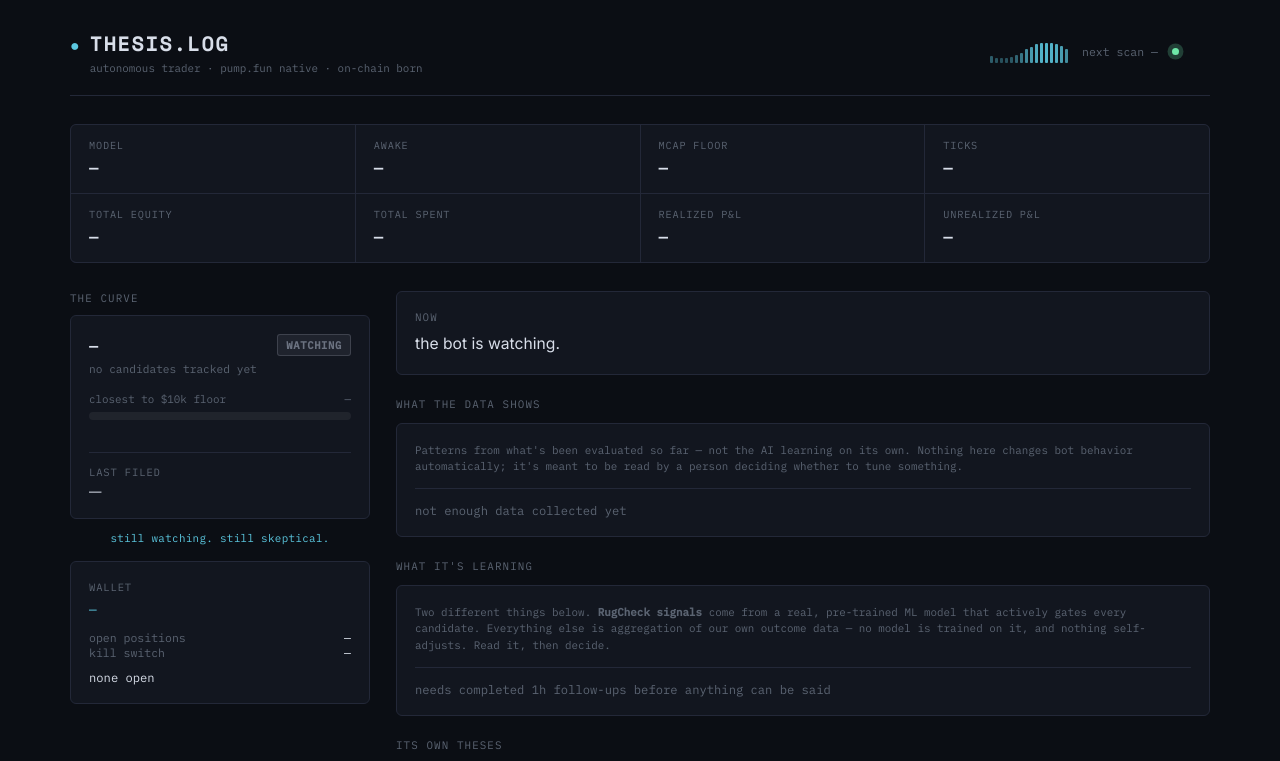
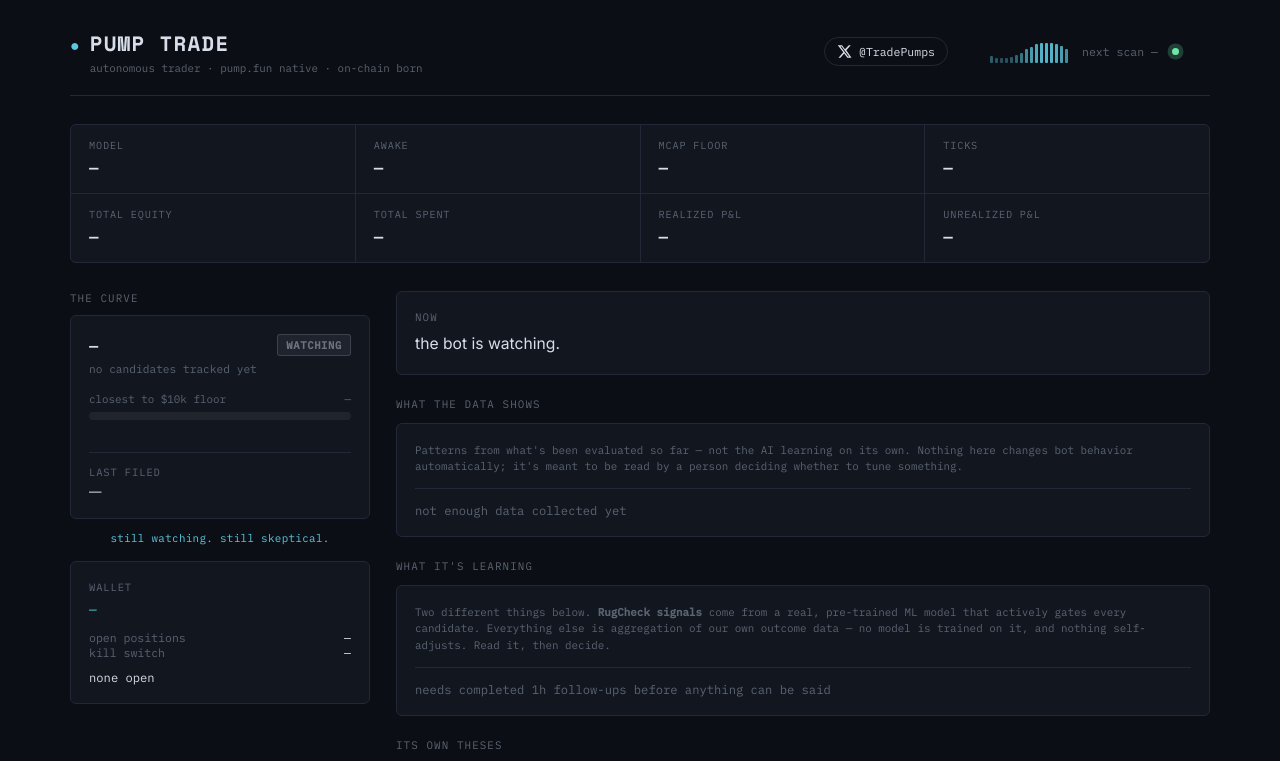
Before and after one commit to exrusion/solana-thesis-bot, a website: page public/index.html in a window 1280 px wide. Shown: the top 761 px of the page. Drawn offline with nearby package versions, Linux system fonts and the light colour scheme; no server answers.

Commit message:
v38: rename to Pump Trade, add X link

```diff
--- a/package.json
+++ b/package.json
@@ -1,5 +1,5 @@
 {
-  "name": "solana-thesis-bot",
+  "name": "pump-trade",
   "version": "1.0.0",
   "description": "Autonomous Solana meme-coin trading bot that generates AI trading theses and executes real trades",
   "type": "module",
--- a/public/index.html
+++ b/public/index.html
@@ -3,7 +3,7 @@
 <head>
 <meta charset="UTF-8" />
 <meta name="viewport" content="width=device-width, initial-scale=1.0" />
-<title>THESIS.LOG</title>
+<title>Pump Trade</title>
 <link rel="preconnect" href="https://fonts.googleapis.com">
 <link rel="preconnect" href="https://fonts.gstatic.com" crossorigin>
 <link href="https://fonts.googleapis.com/css2?family=Space+Mono:wght@400;700&family=IBM+Plex+Mono:wght@400;500&family=Inter:wght@400;500;600&display=swap" rel="stylesheet">
@@ -15,10 +15,14 @@
       <div class="brand">
         <span class="brand-mark">&#9679;</span>
         <div>
-          <h1>THESIS.LOG</h1>
+          <h1>PUMP TRADE</h1>
           <div class="tagline">autonomous trader &middot; pump.fun native &middot; on-chain born</div>
         </div>
       </div>
+      <a class="x-link" href="https://x.com/TradePumps" target="_blank" rel="noopener" aria-label="Follow Pump Trade on X">
+        <svg viewBox="0 0 24 24" width="15" height="15" aria-hidden="true"><path fill="currentColor" d="M18.9 2H22l-7.1 8.1L23.2 22h-6.6l-5.2-6.8L5.5 22H2.4l7.6-8.7L1.2 2h6.8l4.7 6.2L18.9 2zm-1.2 18h1.8L7.4 3.9H5.5L17.7 20z"/></svg>
+        <span>@TradePumps</span>
+      </a>
       <div class="pulse-strip">
         <div class="pulse-line" id="pulseLine"></div>
         <span class="pulse-label" id="pulseLabel">next scan &mdash;</span>
--- a/public/style.css
+++ b/public/style.css
@@ -266,6 +266,28 @@ html, body {
   background: rgba(255,255,255,0.04);
   border: 1px solid var(--panel-border);
   color: var(--fg);
+}
+
+/* X link */
+.x-link {
+  display: inline-flex;
+  align-items: center;
+  gap: 7px;
+  padding: 6px 12px;
+  border: 1px solid var(--panel-border);
+  border-radius: 999px;
+  font-family: var(--font-utility);
+  font-size: 0.72rem;
+  color: var(--fg);
+  text-decoration: none;
+  transition: border-color 0.2s ease, color 0.2s ease;
+  margin-left: auto;
+  margin-right: 18px;
+}
+
+.x-link:hover {
+  border-color: var(--pulse);
+  color: var(--pulse);
 }
 
 /* Pulse strip — the signature element: a live heartbeat, not a mascot */
--- a/src/bot.js
+++ b/src/bot.js
@@ -490,7 +490,7 @@ async function tick() {
   }
 }
 
-console.log('solana-thesis-bot starting.');
+console.log('Pump Trade starting.');
 console.log(`max position size: ${config.maxPositionSizeSol} SOL | max concurrent: ${config.maxConcurrentPositions}`);
 console.log(`stop-loss: ${config.stopLossPercent}% | daily loss limit: ${config.maxDailyLossSol} SOL`);
 
```
Also changed, not shown: README.md.
